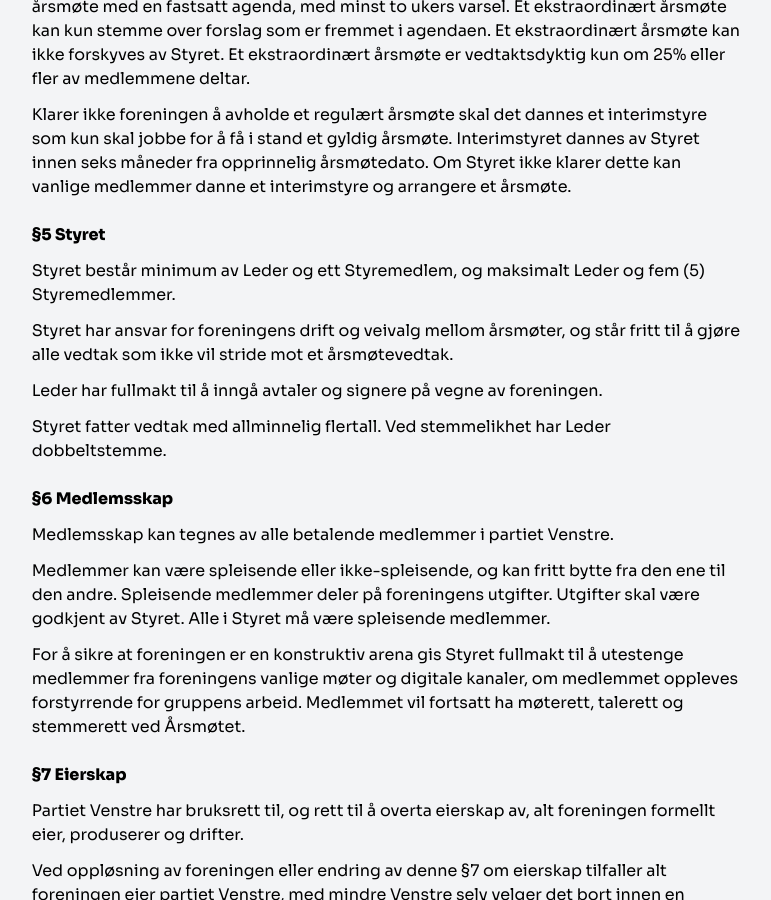
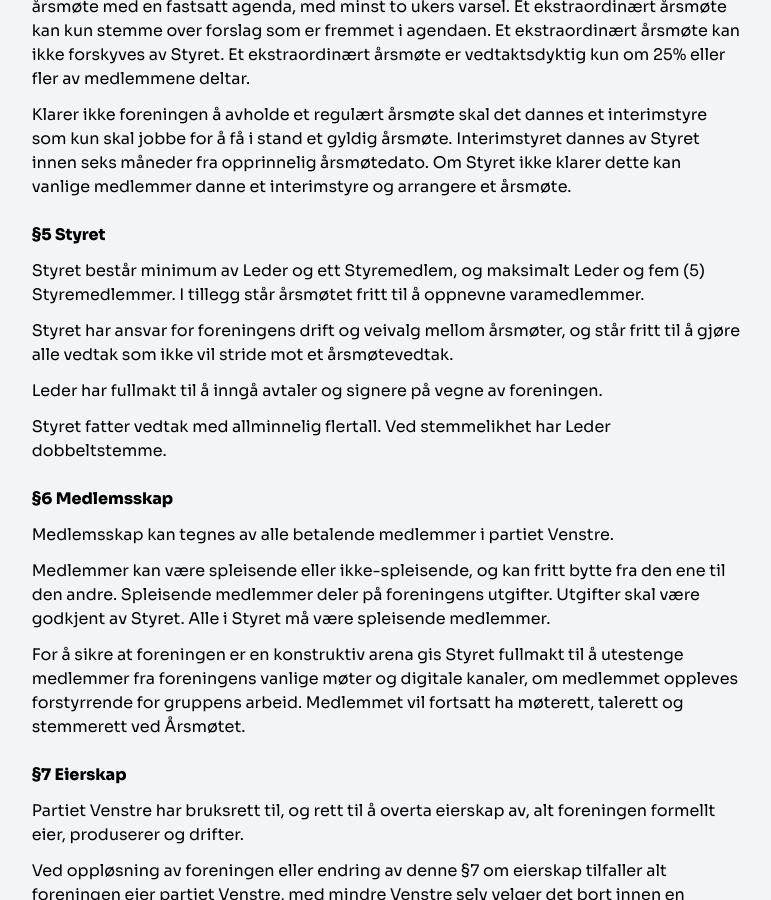
Before and after one commit to Venstrekoderne/venstrekoderne.github.io, a Jekyll site: the page built from index.md, in a window 1280 px wide and 900 px high, scrolled down 4329 px. Shown: the whole window, without its empty margins (254-1025 px from the left). Built offline with Jekyll 4.4.1, drawn with Linux system fonts in a browser that asks for light colours; our own code applies the rules of GitHub Pages for plain Markdown files.

Commit message:
Forslag 9

```diff
--- a/_includes/vedtekter.html
+++ b/_includes/vedtekter.html
@@ -52,7 +52,7 @@
   <h3>§5 Styret</h3>
 
 
-  <p>Styret består minimum av Leder og ett Styremedlem, og maksimalt Leder og fem (5) Styremedlemmer.</p>
+  <p>Styret består minimum av Leder og ett Styremedlem, og maksimalt Leder og fem (5) Styremedlemmer. I tillegg står årsmøtet fritt til å oppnevne varamedlemmer.</p>
 
   <p>Styret har ansvar for foreningens drift og veivalg mellom årsmøter, og står fritt til å gjøre alle vedtak som ikke vil stride mot et årsmøtevedtak.</p>
 
```
